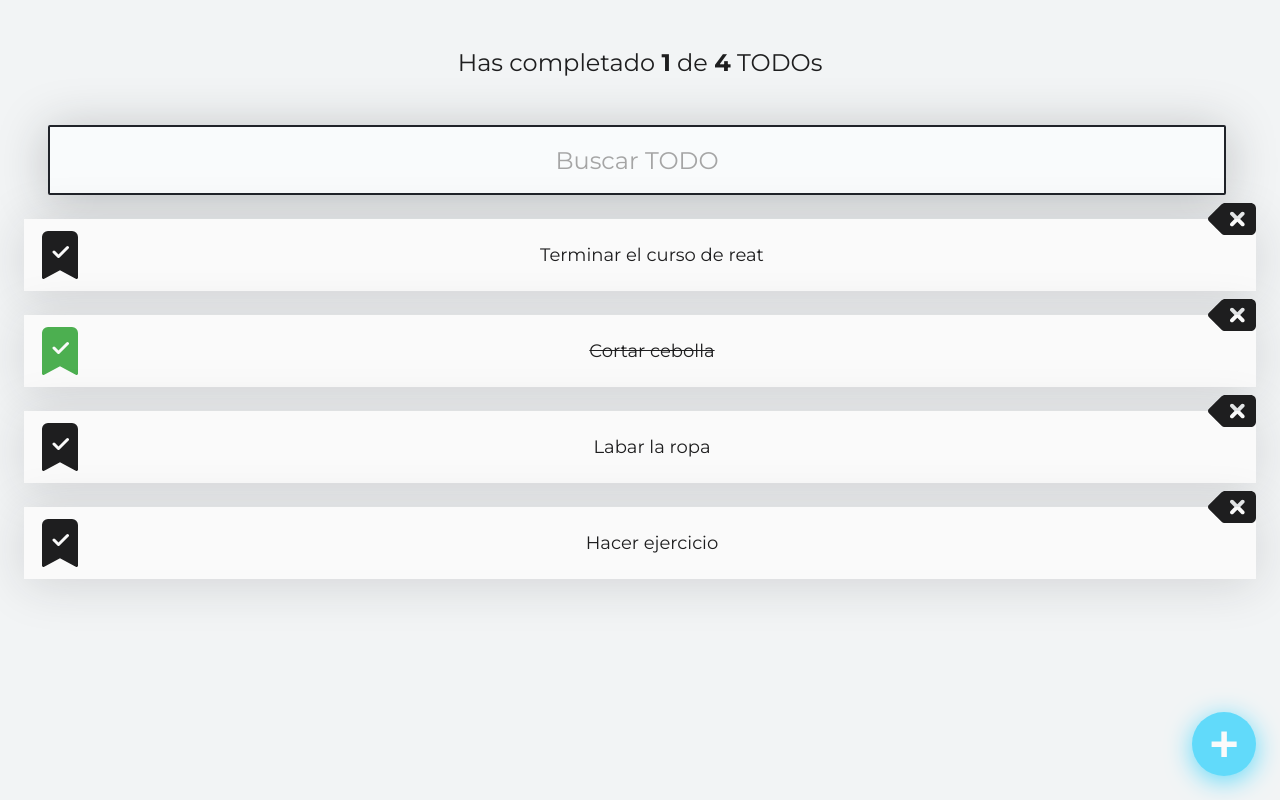
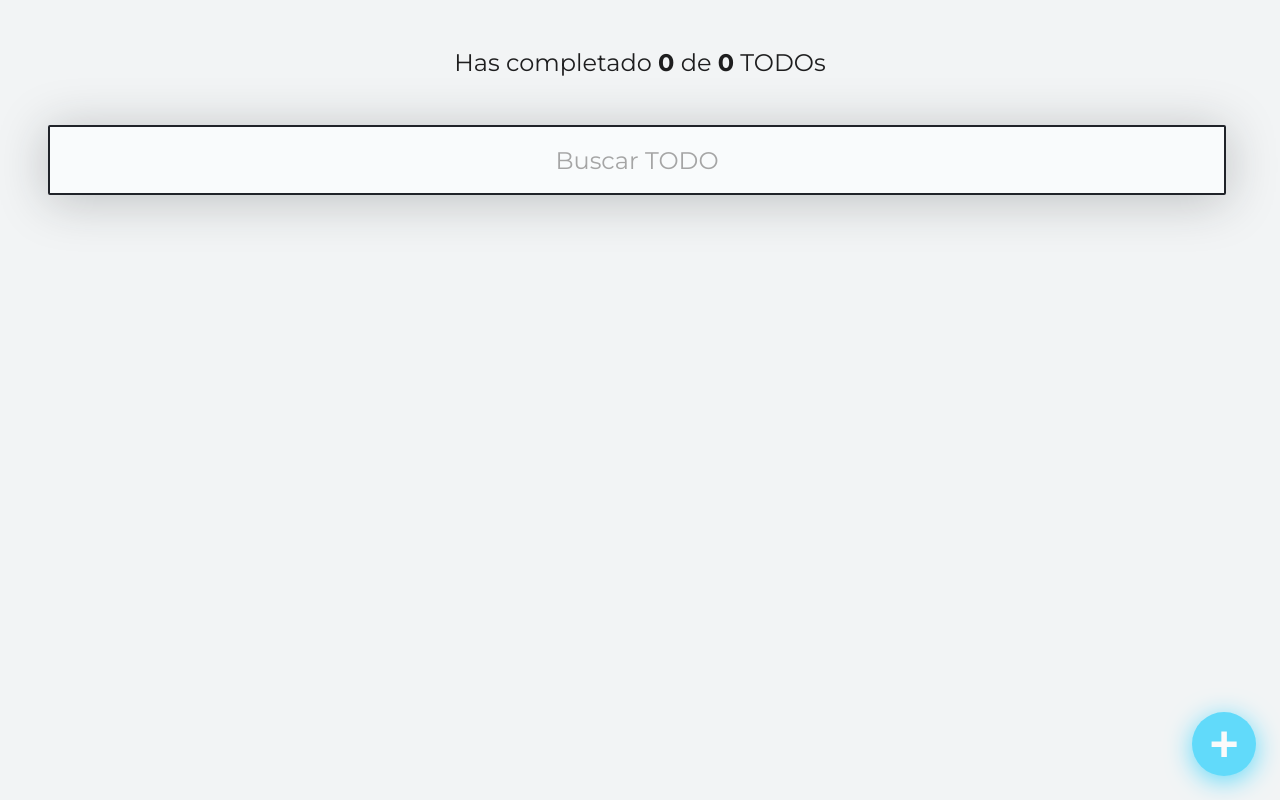
Before and after one commit to DNLEGit/todo-app, a React (Create React App) app: page / in a window 1280 px wide. Built offline with nearby package versions, Linux system fonts and the light colour scheme.

Commit message:
organizacion del codigo, se agregan event handlers, se agrego tiempo de carga

```diff
--- a/src/App.js
+++ b/src/App.js
@@ -1,16 +1,60 @@
-import TodoItems from './components/TodoItems';
-import TodoCounter from './components/TodoCounter';
-import TodoSearch from './components/TodoSearch';
-import TodoList from './components/TodoList';
-import CreateTodoButton from './components/CreateTodoButton';
 import React from 'react';
+import { AppUI } from './AppUI';
 
-const defaultTodos = [
-  { text : 'Terminar el curso de reat', completed : false },
-  { text : 'Cortar cebolla', completed : true },
-  { text : 'Labar la ropa', completed : false },
-  { text : 'Hacer ejercicio', completed : false }
-];
+
+
+      /* Esta es la manera de hacer un custom hook para evitar tanta logica dentro de el componente app,
+      la logica detras de hacer este tipo de funciones es abstraer de la app la logica que se usa para el local storage
+      para mejorar la experiencia nuestra como developers por que lo hace mas legible */
+
+      /* Se podria, por cuestiones de orden, mover el custom hook a otro archivo e importarlo desde el archivo app, yo no tenia ganas
+      de hacerlo =) */
+    function useLocalStorage(itemName, initialValue) {
+
+      /* Creamos una base de datos local para almacenar los todos */
+
+      /* Creamos un arreglo que contenga los estados de los todos */
+      const [item, setItem] = React.useState(initialValue);
+
+      const [loading, setLoading] = React.useState(true);
+
+      const [error, setError] = React.useState(false);
+
+      React.useEffect(() => {
+        const timeoutId = setTimeout(() => {
+          try {
+            let parsedItem;
+            let localStorageItem = localStorage.getItem(itemName);
+
+            /* Preguntamos si la base de datos local está vacía, y en caso de que lo esté se le asignan valores por defecto */
+            if (!localStorageItem) {
+              localStorage.setItem(itemName, JSON.stringify(initialValue));
+              parsedItem = initialValue;
+            } else {
+              parsedItem = JSON.parse(localStorageItem);
+              setItem(parsedItem);
+            }
+            setLoading(false);
+            } catch (error) {
+            setLoading(false);
+            setError(true);
+            }
+        }, 1000); // Cambia 1000 al tiempo deseado en milisegundos
+
+        // Limpia el timeout cuando el componente se desmonte
+        return () => clearTimeout(timeoutId);
+      }, [initialValue, itemName]);
+
+    const saveItem = (newItem) => {
+      localStorage.setItem(itemName, JSON.stringify(newItem));
+      setItem(newItem);
+    }
+    return {
+      item,
+      saveItem,
+      loading,
+      error}
+    };
 
       //Esta es la forma de los componentes en reac, todo lo que esta aca abajo son componentes que si bien
       //son parecidos a la sintaxis que ocupamos con html es XML que utiliza etiquetas para estructurar y organizar los datos dentro de un
@@ -19,14 +63,19 @@ const defaultTodos = [
       //La funcion App es el componente principal
 function App() {
 
+       /* Creamos un arreglo que contenga los estados de los todos */
+    const {
+      item: todos,
+      saveItem: saveTodos,
+      loading,
+      error
+    } = useLocalStorage('TODOS_V1', []);
+
       /* la funcion React.useState es la que se encarga de agarrar los valores que detecta la funcion onChange y guardarlos en un arreglo.
       Esto funciona principalmente para que cuando la funcion onChange detecte el cambio este se vea impactado en la pantalla.
       Crea una copia del dom en una maquina virtual para luego del cambio de algun estado compararla con la original y solo
       renderizar los elementos que se modificaron*/
     const [searchValue, setSearchValue] = React.useState('');
-
-  /* Creamos un arreglo que contenga los estados de los todos */
-  const [todos, setTodos] = React.useState(defaultTodos);
 
       /* completed todos usa una funcion de maejo de arreglos que es filter que recive una arrow funtion que devuelve el estado de
       la variable, en este caso especifico devuelve un arreglo con los valores verdaderos*/
@@ -40,6 +89,7 @@ function App() {
         return todo.text.toLowerCase().includes(searchValue.toLocaleLowerCase())
       }
     );
+
       /* Esta funcion es la que se encarga de modificar el estado del todo a completado */
     const completeTodos = (text) => {
       const newTodos = [...todos]
@@ -47,7 +97,7 @@ function App() {
         (todo) => todo.text === text
       );
       newTodos[todoIndex].completed = true;
-    setTodos(newTodos);
+      saveTodos(newTodos);
     }
       /* Esta funcion se encarga de borrar de la pantalla los todos que querramos */
     const deleteTodos = (text) => {
@@ -56,56 +106,23 @@ function App() {
         (todo) => todo.text === text
       );
       newTodos.splice(todoIndex, 1);
-    setTodos(newTodos);
+      saveTodos(newTodos);
     }
 
   return (
-    <React.Fragment>
-
-      {/* Este es el llamado al componente TodoItem que creamos en la parte de abajo, javascript permite la creacion de
-      componentes que pueden ser llamados desde otros para poder mostrarse en pantalla */}
-
-      {/* Esta es una forma de pasar parametros al componente para que este los muestre */}
-      <TodoCounter
-        completed={completedTodos}
-        total={totalTodos} />
-
-      <TodoSearch
+    /* Este componente AppUI se encarga de todo lo que se muestra en pantalla, para mejorar el nivel de abstraccion, como
+    tambien mejorar la legibilidad de la app  */
+    <AppUI
+    completeTodos={completeTodos}
+    totalTodos={totalTodos}
     searchValue={searchValue}
     setSearchValue={setSearchValue}
+    serachedTodos={serachedTodos}
+    completedTodos={completedTodos}
+    deleteTodos={deleteTodos}
+    loading={loading}
+    error={error}
     />
-
-      <TodoList>
-
-        {/* En este caso, si vamos a la implementacion del componente todolist podemos ver que se le asigna como prop
-        el prop.children en el return, esto funciona ya que todo lo que este dentro de las etiquetas de apretura y cierre
-        se vera denominado automaticamente por react como la prop.children, en este caso serian los TodoItems, pero podria ser
-        con cualquier otro componente que estemos usando dentro de la etiqueta TodoList */}
-
-        {/* Aca lo que estamos haciendo es crear un arreglo que contiene los todos y se los estamos pasando al componente
-        TodoItem para que este lo procese y lo renderice de forma adecuada, tambien generamos que le podamos pasar todos
-        los Todos que se quieran de manera dinamica ya que la funcion defaultTodos.map se encarga de iterar por todos los
-        elementos que hay dentro del arrego defaultTodos */}
-      {serachedTodos.map(todo => (
-        <TodoItems
-             key={todo.text}
-             text={todo.text}
-             completed={todo.completed}
-             onComplete={() => completeTodos(todo.text)}
-             onDelete={() => deleteTodos(todo.text)}/>
-      ))}
-
-   {/* Podemos llamar al componente varias veces para ahorrar lineas de codigo y hacer que este sea mas comprensible
-      en vez de poner mas lineas lo reemplazamos por las llamadas al componente TodoItems */}
-
-      </TodoList>
-
-    <CreateTodoButton/>
-
-
-
-
-    </React.Fragment>
   );
 }
 //Aca estamos creando un nuevo componente que vamos a llamar dentro del primero que ya teniamos para que se muestre en pantalla
--- /dev/null
+++ b/src/AppUI.js
@@ -0,0 +1,73 @@
+import TodoItems from './components/TodoItems';
+import TodoCounter from './components/TodoCounter';
+import TodoSearch from './components/TodoSearch';
+import TodoList from './components/TodoList';
+import CreateTodoButton from './components/CreateTodoButton';
+import React from 'react';
+import { AiOutlineLoading3Quarters } from "react-icons/ai";
+
+
+function AppUI({
+    completeTodos,
+    totalTodos,
+    searchValue,
+    setSearchValue,
+    serachedTodos,
+    completedTodos,
+    deleteTodos,
+    loading,
+    error
+}) {
+
+return (
+    <React.Fragment>
+
+      {/* Este es el llamado al componente TodoItem que creamos en la parte de abajo, javascript permite la creacion de
+      componentes que pueden ser llamados desde otros para poder mostrarse en pantalla */}
+
+      {/* Esta es una forma de pasar parametros al componente para que este los muestre */}
+      <TodoCounter
+        completed={completedTodos}
+        total={totalTodos} />
+
+      <TodoSearch
+        searchValue={searchValue}
+        setSearchValue={setSearchValue}
+        />
+
+      <TodoList>
+
+        {loading && <AiOutlineLoading3Quarters />}
+        {error && <p>Error de carga!</p>}
+        {(!loading && serachedTodos.lengt === 0) && <p>Crea tu primer TODO!</p>}
+
+        {/* En este caso, si vamos a la implementacion del componente todolist podemos ver que se le asigna como prop
+        el prop.children en el return, esto funciona ya que todo lo que este dentro de las etiquetas de apretura y cierre
+        se vera denominado automaticamente por react como la prop.children, en este caso serian los TodoItems, pero podria ser
+        con cualquier otro componente que estemos usando dentro de la etiqueta TodoList */}
+
+        {/* Aca lo que estamos haciendo es crear un arreglo que contiene los todos y se los estamos pasando al componente
+        TodoItem para que este lo procese y lo renderice de forma adecuada, tambien generamos que le podamos pasar todos
+        los Todos que se quieran de manera dinamica ya que la funcion defaultTodos.map se encarga de iterar por todos los
+        elementos que hay dentro del arrego defaultTodos */}
+      {serachedTodos.map(todo => (
+        <TodoItems
+             key={todo.text}
+             text={todo.text}
+             completed={todo.completed}
+             onComplete={() => completeTodos(todo.text)}
+             onDelete={() => deleteTodos(todo.text)}/>
+      ))}
+
+   {/* Podemos llamar al componente varias veces para ahorrar lineas de codigo y hacer que este sea mas comprensible
+      en vez de poner mas lineas lo reemplazamos por las llamadas al componente TodoItems */}
+
+      </TodoList>
+
+    <CreateTodoButton/>
+
+    </React.Fragment>
+)
+
+}
+export {AppUI};
```
Also changed, not shown: src/logo.svg (deleted). Lines whose indentation alone changed are shown as unchanged.
